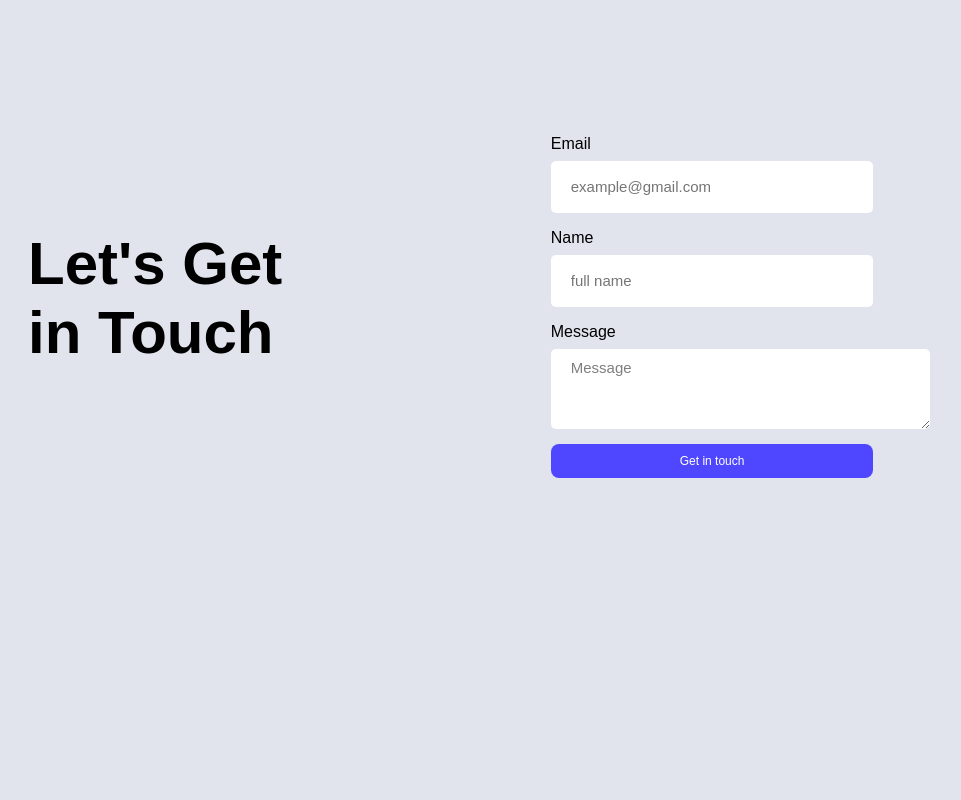
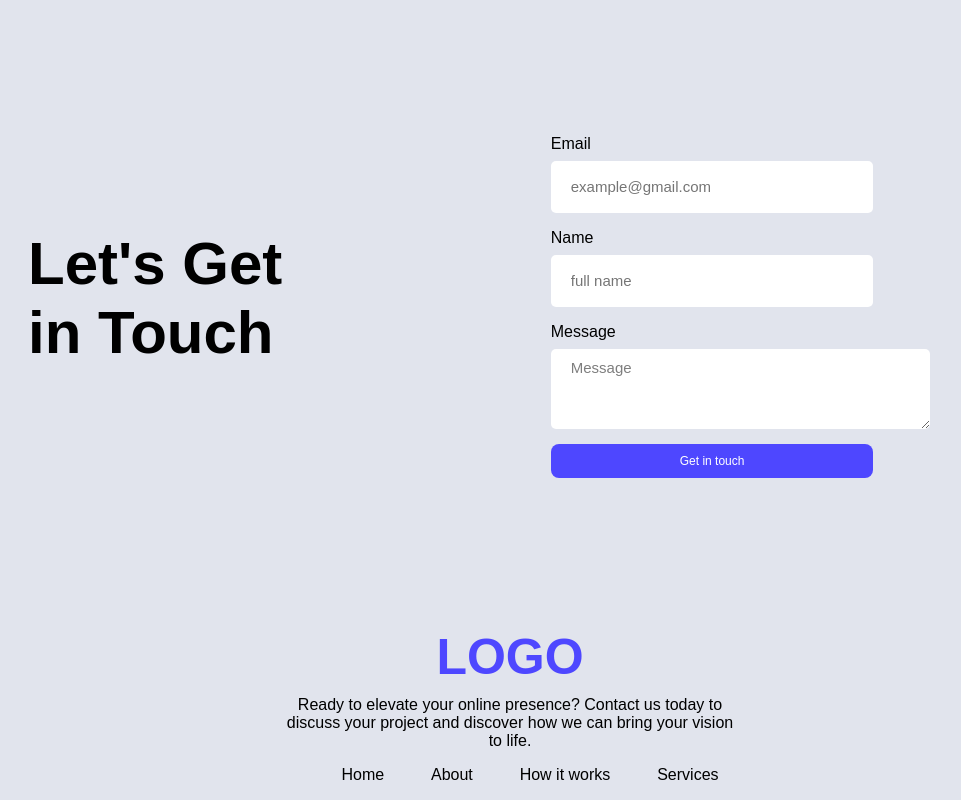
Before and after one commit to theSayedAyon/my-first-assignment, a plain HTML site: page index.html in a window 1280 px wide. Shown: the part 2951-3751 px from the top of the page, without its empty margins (130-1091 px from the left). Before the commit the page ends 3579 px from the top, so only its background shows below. Drawn offline with Linux system fonts and the light colour scheme.

Commit message:
final push

```diff
--- a/index.html
+++ b/index.html
@@ -109,7 +109,16 @@
 
     </main>
     <footer>
-
+        <div class="last-div">
+            <h1>LOGO</h1>
+            <p>Ready to elevate your online presence? Contact us today to discuss your project and discover how we can bring your vision to life.</p>
+            <ul>
+                <li>Home</li>
+                <li>About</li>
+                <li>How it works</li>
+                <li>Services</li>
+            </ul>
+        </div>
     </footer>
 </body>
 </html>
--- a/styles/form-style.css
+++ b/styles/form-style.css
@@ -41,3 +41,32 @@
     color: white;
     background-color: #4E47FF;
 }
+
+/* Styles of footer */
+
+.last-div {
+    padding: 0px 400px;
+}
+
+.last-div h1 {
+    text-align: center;
+    color: #4E47FF;
+    font-size: 50px;
+    font-weight: 900;
+    margin-bottom: 0px;
+}
+
+.last-div p {
+    text-align: center;
+    margin-top: 10px;
+}
+
+.last-div ul {
+    display: flex;
+    text-align: center;
+    justify-content: space-around;
+}
+
+.last-div ul li {
+    list-style: none;
+}
```
